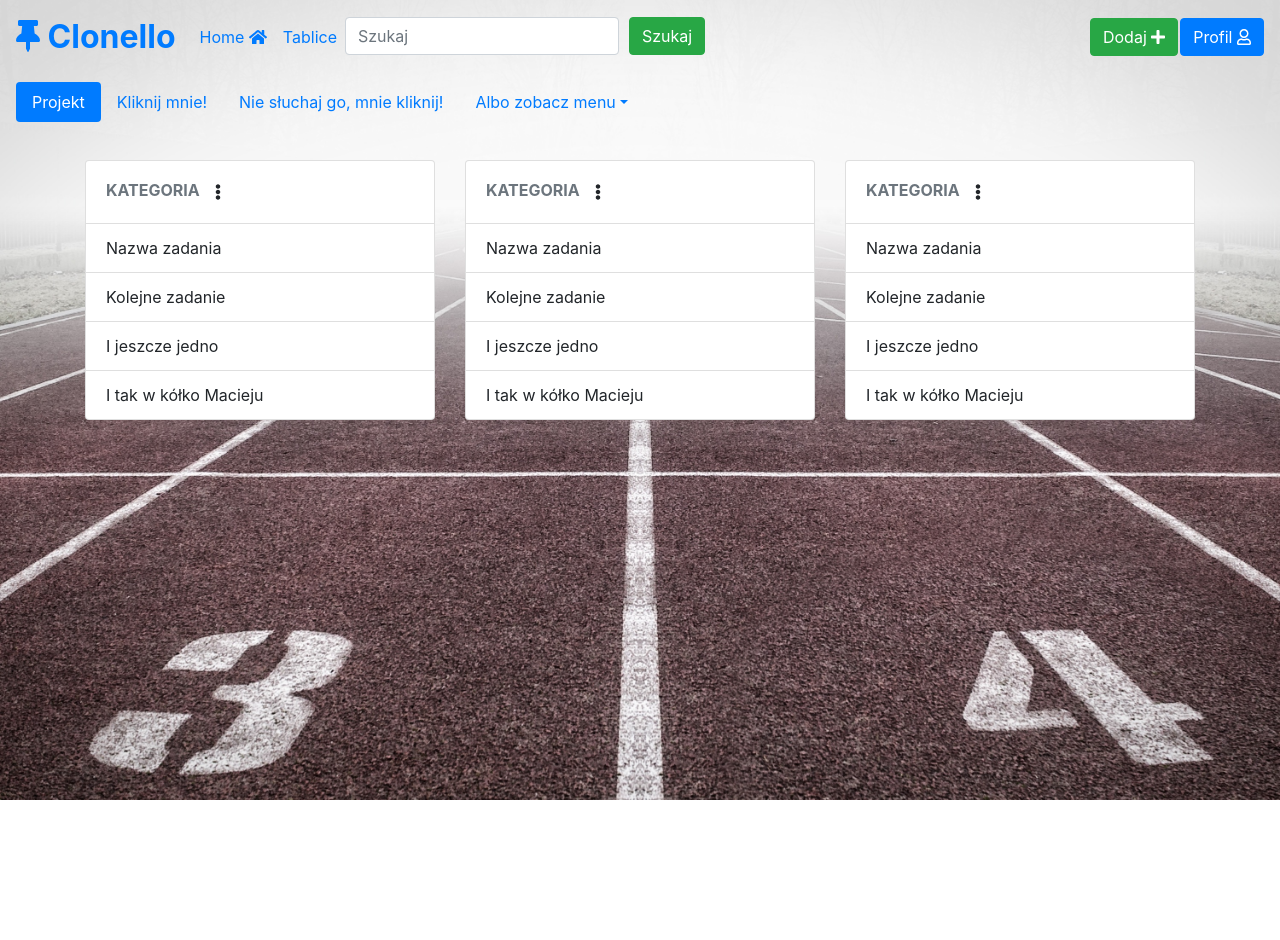
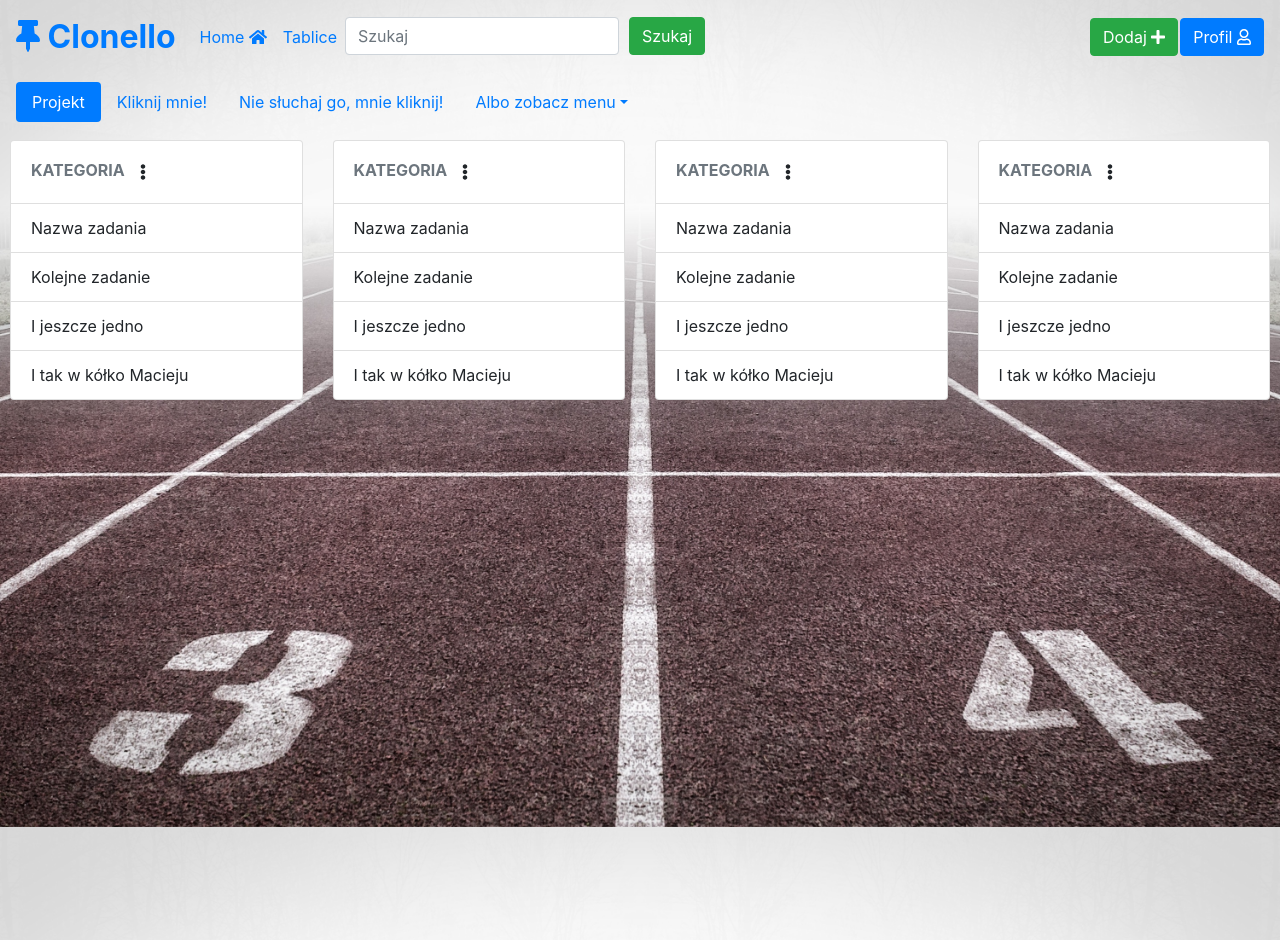
Before and after one commit to jnehlt/PAW-lab, a Vue app in the folder Frontend/clonello/: page /home in a window 1280 px wide. Before the commit the page ends 800 px from the top, so only its background shows below. Built offline with nearby package versions, Linux system fonts and the light colour scheme.

Commit message:
added content component

```diff
--- a/Frontend/clonello/src/App.vue
+++ b/Frontend/clonello/src/App.vue
@@ -3,36 +3,15 @@
     <topheader></topheader>
     <projectheader></projectheader>
 
-    <div class="container">
-      <div class="row">
-        <div class="col-4 col-md-4 col-sm-4">
-          <ul class="list-group">
-            <li class="list-group-item disabled list-head" aria-disabled="true">Kategoria<button class="btn btn-kropki"><i class="fas fa-ellipsis-v"></i></button></li>
-            <li class="list-group-item">Nazwa zadania</li>
-            <li class="list-group-item">Kolejne zadanie</li>
-            <li class="list-group-item">I jeszcze jedno</li>
-            <li class="list-group-item">I tak w kółko Macieju</li>
-          </ul>
-        </div>
-        <div class="col-4 col-md-4 col-sm-4">
-          <ul class="list-group">
-            <li class="list-group-item disabled list-head" aria-disabled="true">Kategoria<button class="btn btn-kropki"><i class="fas fa-ellipsis-v"></i></button></li>
-            <li class="list-group-item">Nazwa zadania</li>
-            <li class="list-group-item">Kolejne zadanie</li>
-            <li class="list-group-item">I jeszcze jedno</li>
-            <li class="list-group-item">I tak w kółko Macieju</li>
-          </ul>
-        </div>
-        <div class="col-4 col-md-4 col-sm-4">
-          <ul class="list-group">
-            <li class="list-group-item disabled list-head" aria-disabled="true">Kategoria<button class="btn btn-kropki"><i class="fas fa-ellipsis-v"></i></button></li>
-            <li class="list-group-item">Nazwa zadania</li>
-            <li class="list-group-item">Kolejne zadanie</li>
-            <li class="list-group-item">I jeszcze jedno</li>
-            <li class="list-group-item">I tak w kółko Macieju</li>
-          </ul>
-        </div>
-      </div>
+    <div class="row">
+        <maincard></maincard>
+        <maincard></maincard>
+        <maincard></maincard>
+        <maincard></maincard>
+        <maincard></maincard>
+        <maincard></maincard>
+        <maincard></maincard>
+        <maincard></maincard>
     </div>
     <router-view />
   </div>
@@ -40,17 +19,20 @@
 
 <script>
 import TopHeader from "@/components/TopHeader.vue";
-import ProjectHeader from "@/components/ProjectHeader.vue"
+import ProjectHeader from "@/components/ProjectHeader.vue";
+import MainCard from "@/components/MainCard.vue"
 
 export default {
   components: {
     "topheader": TopHeader,
-    "projectheader": ProjectHeader
+    "projectheader": ProjectHeader,
+    "maincard": MainCard
   }
 };
 </script>
 
 <style lang="scss">
+
 body {
     background-image: url("../src/assets/running-track-sn-3000x2001.jpg");
     background-size: cover;
@@ -62,7 +44,7 @@ body {
     font-weight: bolder;
 }
 
-html {
+html, body {
     height: 100%;
 }
 
@@ -75,8 +57,24 @@ html {
     margin-left: 2px;
 }
 
-.container {
-    margin-top: 30px;
+
+.row {
+  display: flex;
+  flex-wrap: nowrap;
+  overflow-x: auto;
+  margin-left: -5px;
+  margin-right: -5px;
+  margin-top: 10px;
+  height: 100vh;
 }
 
+::-webkit-scrollbar {
+  height: 4px;              /* height of horizontal scrollbar ← You're missing this */
+  width: 4px;               /* width of vertical scrollbar */
+  border: 1px solid #d5d5d5;
+  margin-left: -5px;
+  margin-right: -5px;
+}
+
+
 </style>
--- /dev/null
+++ b/Frontend/clonello/src/components/MainCard.vue
@@ -0,0 +1,22 @@
+<template>
+        <div class="col-3 col-md-3 col-sm-3">
+            <ul class="list-group">
+                <li class="list-group-item disabled list-head" aria-disabled="true">Kategoria<button class="btn btn-kropki"><i class="fas fa-ellipsis-v"></i></button></li>
+                <li class="list-group-item">Nazwa zadania</li>
+                <li class="list-group-item">Kolejne zadanie</li>
+                <li class="list-group-item">I jeszcze jedno</li>
+                <li class="list-group-item">I tak w kółko Macieju</li>
+            </ul>
+        </div>
+
+</template>
+
+<script>
+export default {
+
+}
+</script>
+
+<style>
+
+</style>
```
